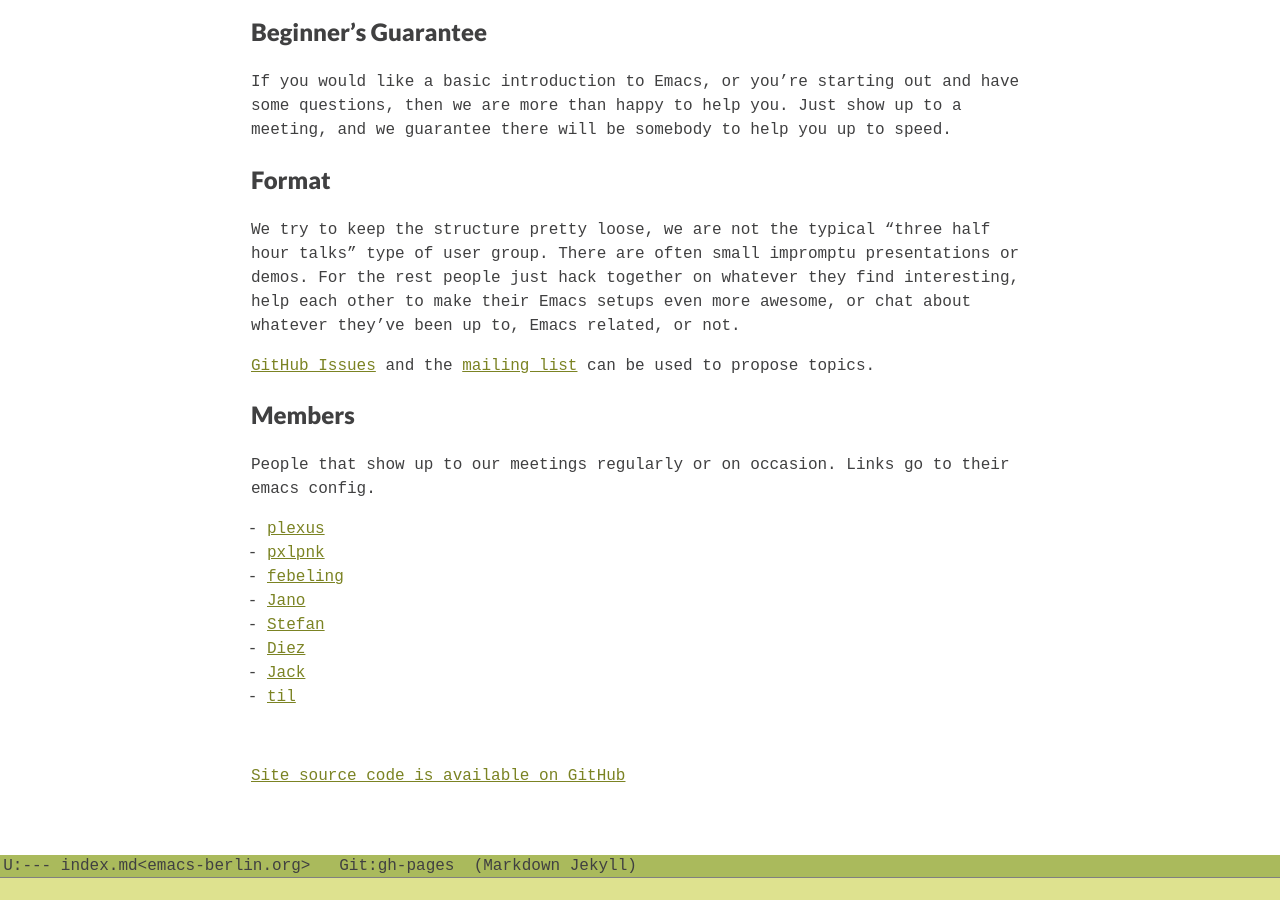
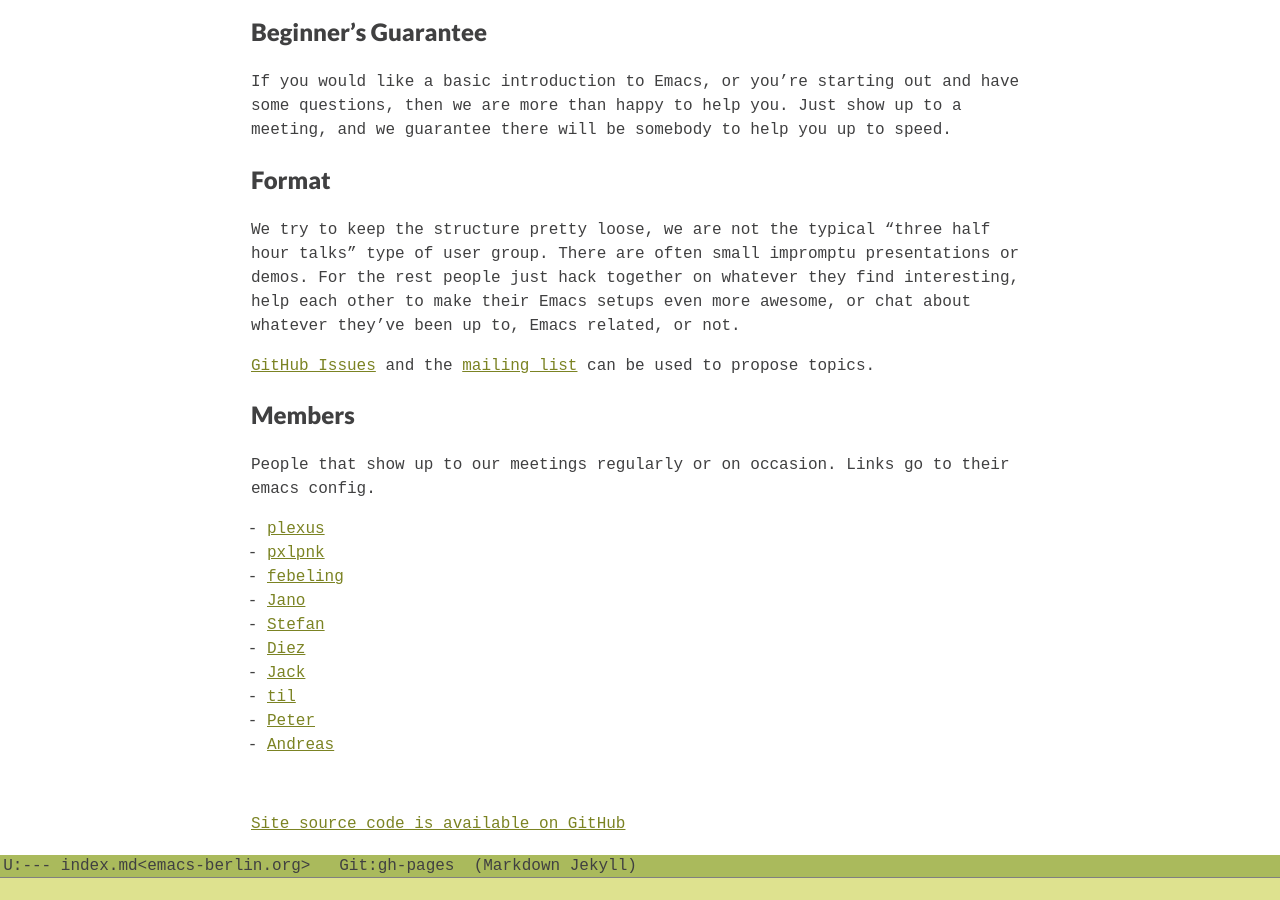
Before and after one commit to emacs-berlin/emacs-berlin.org, a Jekyll site: the page built from index.md, in a window 1280 px wide and 900 px high, scrolled down 1067 px. Built offline with Jekyll 4.4.1, drawn with Linux system fonts in a browser that asks for light colours.

Commit message:
Add some github configs

```diff
--- a/index.md
+++ b/index.md
@@ -88,7 +88,8 @@
 * [Diez](https://bitbucket.org/deets/emacs-git)
 * [Jack](https://github.com/jackrusher/dotemacs)
 * [til](https://tils.net/init.el.txt)
-
+* [Peter](https://github.com/ptrv/emacs.d)
+* [Andreas](https://github.com/andreas-roehler/werkstatt)
 
 </div></div></section>
 
```
